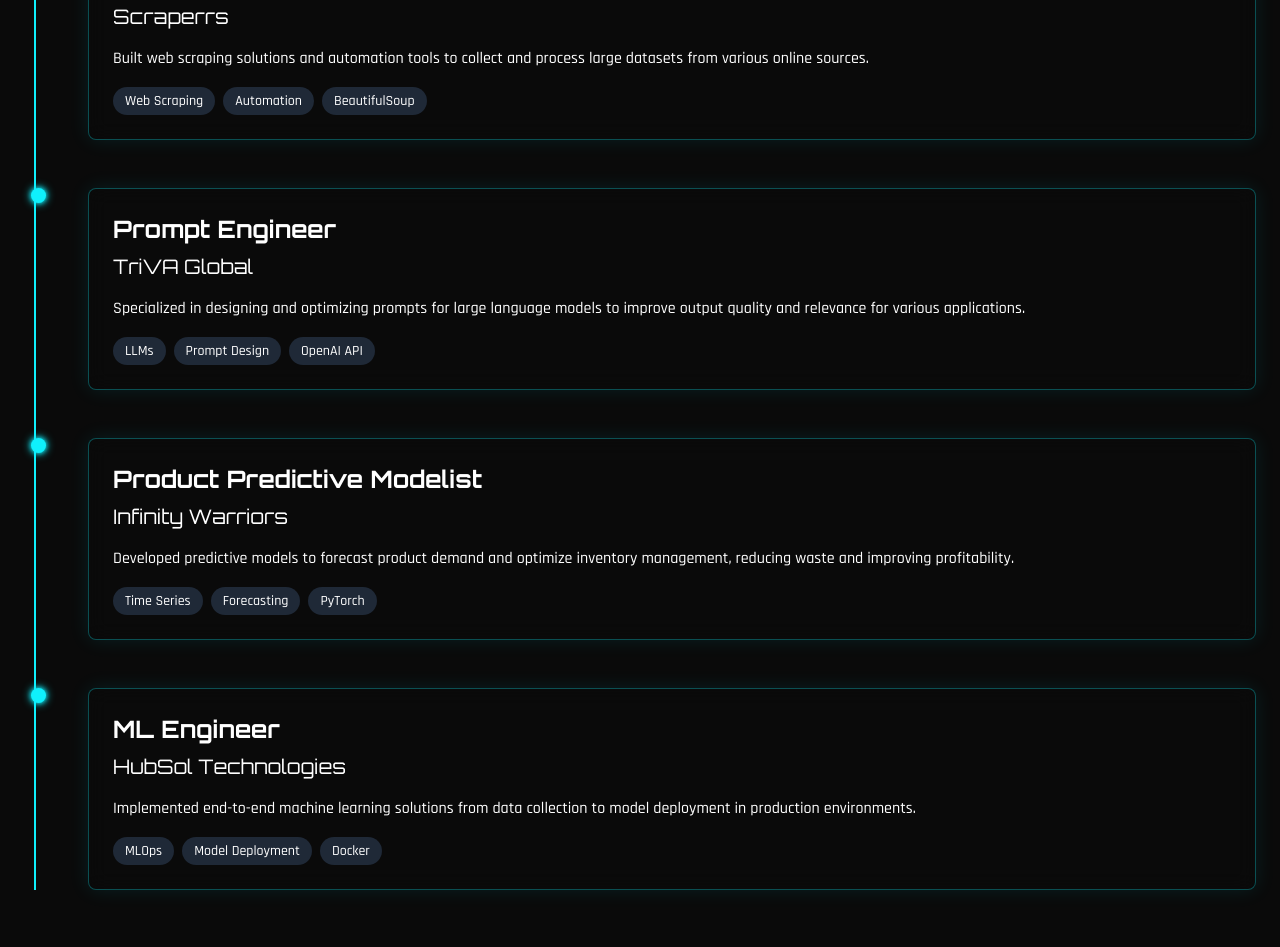
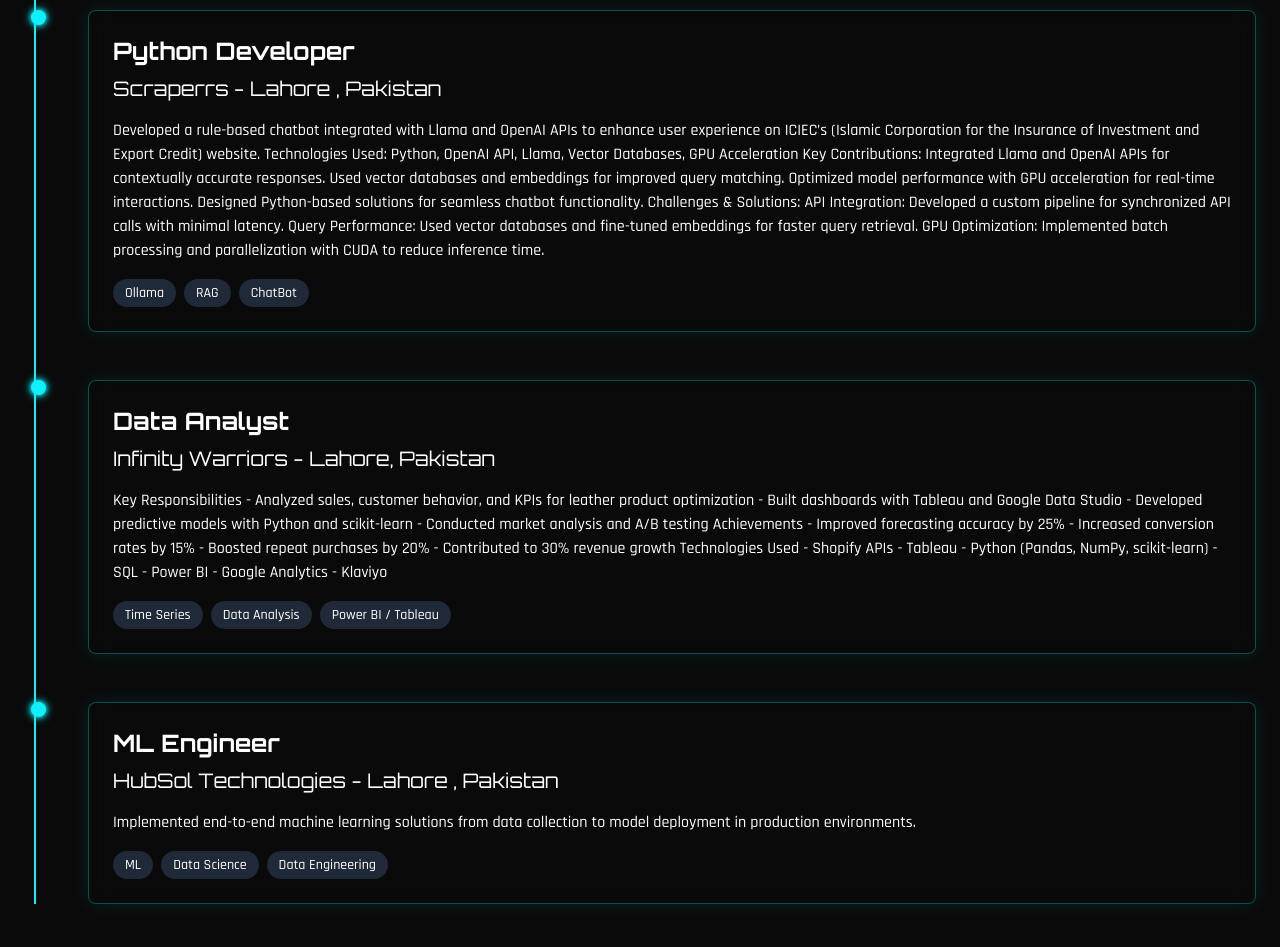
Before and after one commit to mahmad831/mahad-portfolio, a plain HTML site: page index.html in a window 1280 px wide. Shown: the part 2864-3811 px from the top of the page. Drawn offline with nearby package versions, Linux system fonts and the light colour scheme.

Commit message:
Update index.html

```diff
--- a/index.html
+++ b/index.html
@@ -508,7 +508,7 @@
                 <div class="mb-12 pl-8 relative timeline-item">
                     <div class="holographic-card p-6 rounded-lg">
                         <h3 class="text-xl md:text-2xl font-bold text-neon-blue mb-2">AI Software Engineer</h3>
-                        <h4 class="text-lg md:text-xl font-medium text-neon-purple mb-4">Salahuddin Softtech Solutions</h4>
+                        <h4 class="text-lg md:text-xl font-medium text-neon-purple mb-4">Salahuddin Softtech Solutions - Manama Bahrain</h4>
                         <p class="mb-4">At Salahuddin Softtech Solutions Bahrain, I was instrumental in developing a diverse portfolio of solutions that tackled complex operational challenges and enhanced digital capabilities. This included pioneering an Automated Invoice Generation System, a project that demanded meticulous attention to detail in programmatic document formatting and dynamic data integration to produce highly accurate, professional .docx outputs, significantly streamlining financial workflows. Concurrently, I undertook the critical initial phase of a Data Visualization Dashboard, involving the challenging task of consolidating and preparing disparate business datasets from sales registers to payment records to lay the groundwork for insightful analytical reporting. Furthermore, I engineered an advanced Voicebot Conversational AI system for a medical center's customer service, a unique endeavor that required sophisticated integration of AI models (including Eleven Labs for natural voice synthesis) to handle complex query automation, thereby pushing the boundaries of interactive patient support..</p>
                         <div class="flex flex-wrap gap-2">
                             <span class="px-3 py-1 bg-gray-800 rounded-full text-sm text-neon-blue">Python</span>
@@ -522,8 +522,8 @@
                 <div class="mb-12 pl-8 relative timeline-item">
                     <div class="holographic-card p-6 rounded-lg">
                         <h3 class="text-xl md:text-2xl font-bold text-neon-blue mb-2">Data Analyst</h3>
-                        <h4 class="text-lg md:text-xl font-medium text-neon-purple mb-4">AL Mersa Trading W.L.L</h4>
-                        <p class="mb-4">Transformed raw business data into actionable insights through advanced analytics and visualization, driving strategic decision-making.</p>
+                        <h4 class="text-lg md:text-xl font-medium text-neon-purple mb-4">AL Mersa Trading W.L.L - Budaiya Bahrain </h4>
+                        <p class="mb-4">Managing warehouse operations for CAM 2 and Eiffel engine oils and car batteries, utilizing Odoo ERP for comprehensive inventory control, procurement tracking, and logistics optimization. Leveraged Power BI and Tableau for real-time data analysis, enabling precise sales forecasting, stock level monitoring, and supply chain efficiency. Integrated AI-driven marketing tools to enhance product campaigns, optimize customer targeting, and drive sales growth through predictive analytics and automated marketing strategies. Improved operational workflows with automated reporting and data-driven decision-making, ensuring efficiency and scalability.</p>
                         <div class="flex flex-wrap gap-2">
                             <span class="px-3 py-1 bg-gray-800 rounded-full text-sm text-neon-blue">SQL</span>
                             <span class="px-3 py-1 bg-gray-800 rounded-full text-sm text-neon-blue">Power BI</span>
@@ -536,40 +536,66 @@
                 <div class="mb-12 pl-8 relative timeline-item">
                     <div class="holographic-card p-6 rounded-lg">
                         <h3 class="text-xl md:text-2xl font-bold text-neon-blue mb-2">Python Developer</h3>
-                        <h4 class="text-lg md:text-xl font-medium text-neon-purple mb-4">Scraperrs</h4>
-                        <p class="mb-4">Built web scraping solutions and automation tools to collect and process large datasets from various online sources.</p>
+                        <h4 class="text-lg md:text-xl font-medium text-neon-purple mb-4">Scraperrs - Lahore , Pakistan</h4>
+                        <p class="mb-4">Developed a rule-based chatbot integrated with Llama and OpenAI APIs to enhance user experience on ICIEC’s (Islamic Corporation for the Insurance of Investment and Export Credit) website.
+Technologies Used: Python, OpenAI API, Llama, Vector Databases, GPU Acceleration
+
+Key Contributions:
+
+Integrated Llama and OpenAI APIs for contextually accurate responses.
+
+Used vector databases and embeddings for improved query matching.
+
+Optimized model performance with GPU acceleration for real-time interactions.
+
+Designed Python-based solutions for seamless chatbot functionality.
+
+Challenges & Solutions:
+
+API Integration: Developed a custom pipeline for synchronized API calls with minimal latency.
+
+Query Performance: Used vector databases and fine-tuned embeddings for faster query retrieval.
+
+GPU Optimization: Implemented batch processing and parallelization with CUDA to reduce inference time.</p>
                         <div class="flex flex-wrap gap-2">
-                            <span class="px-3 py-1 bg-gray-800 rounded-full text-sm text-neon-blue">Web Scraping</span>
-                            <span class="px-3 py-1 bg-gray-800 rounded-full text-sm text-neon-blue">Automation</span>
-                            <span class="px-3 py-1 bg-gray-800 rounded-full text-sm text-neon-blue">BeautifulSoup</span>
+                            <span class="px-3 py-1 bg-gray-800 rounded-full text-sm text-neon-blue">Ollama</span>
+                            <span class="px-3 py-1 bg-gray-800 rounded-full text-sm text-neon-blue">RAG</span>
+                            <span class="px-3 py-1 bg-gray-800 rounded-full text-sm text-neon-blue">ChatBot</span>
                         </div>
                     </div>
                 </div>
 
-                <!-- TriVA Global -->
-                <div class="mb-12 pl-8 relative timeline-item">
-                    <div class="holographic-card p-6 rounded-lg">
-                        <h3 class="text-xl md:text-2xl font-bold text-neon-blue mb-2">Prompt Engineer</h3>
-                        <h4 class="text-lg md:text-xl font-medium text-neon-purple mb-4">TriVA Global</h4>
-                        <p class="mb-4">Specialized in designing and optimizing prompts for large language models to improve output quality and relevance for various applications.</p>
-                        <div class="flex flex-wrap gap-2">
-                            <span class="px-3 py-1 bg-gray-800 rounded-full text-sm text-neon-blue">LLMs</span>
-                            <span class="px-3 py-1 bg-gray-800 rounded-full text-sm text-neon-blue">Prompt Design</span>
-                            <span class="px-3 py-1 bg-gray-800 rounded-full text-sm text-neon-blue">OpenAI API</span>
-                        </div>
-                    </div>
-                </div>
+
 
                 <!-- Infinity Warriors -->
                 <div class="mb-12 pl-8 relative timeline-item">
                     <div class="holographic-card p-6 rounded-lg">
-                        <h3 class="text-xl md:text-2xl font-bold text-neon-blue mb-2">Product Predictive Modelist</h3>
-                        <h4 class="text-lg md:text-xl font-medium text-neon-purple mb-4">Infinity Warriors</h4>
-                        <p class="mb-4">Developed predictive models to forecast product demand and optimize inventory management, reducing waste and improving profitability.</p>
+                        <h3 class="text-xl md:text-2xl font-bold text-neon-blue mb-2">Data Analyst</h3>
+                        <h4 class="text-lg md:text-xl font-medium text-neon-purple mb-4">Infinity Warriors - Lahore, Pakistan</h4>
+                        <p class="mb-4">Key Responsibilities
+- Analyzed sales, customer behavior, and KPIs for leather product optimization
+- Built dashboards with Tableau and Google Data Studio
+- Developed predictive models with Python and scikit-learn
+- Conducted market analysis and A/B testing
+
+Achievements
+- Improved forecasting accuracy by 25%
+- Increased conversion rates by 15%
+- Boosted repeat purchases by 20%
+- Contributed to 30% revenue growth
+
+Technologies Used
+- Shopify APIs
+- Tableau
+- Python (Pandas, NumPy, scikit-learn)
+- SQL
+- Power BI
+- Google Analytics
+- Klaviyo </p>
                         <div class="flex flex-wrap gap-2">
                             <span class="px-3 py-1 bg-gray-800 rounded-full text-sm text-neon-blue">Time Series</span>
-                            <span class="px-3 py-1 bg-gray-800 rounded-full text-sm text-neon-blue">Forecasting</span>
-                            <span class="px-3 py-1 bg-gray-800 rounded-full text-sm text-neon-blue">PyTorch</span>
+                            <span class="px-3 py-1 bg-gray-800 rounded-full text-sm text-neon-blue">Data Analysis </span>
+                            <span class="px-3 py-1 bg-gray-800 rounded-full text-sm text-neon-blue">Power BI / Tableau</span>
                         </div>
                     </div>
                 </div>
@@ -578,12 +604,12 @@
                 <div class="mb-12 pl-8 relative timeline-item">
                     <div class="holographic-card p-6 rounded-lg">
                         <h3 class="text-xl md:text-2xl font-bold text-neon-blue mb-2">ML Engineer</h3>
-                        <h4 class="text-lg md:text-xl font-medium text-neon-purple mb-4">HubSol Technologies</h4>
+                        <h4 class="text-lg md:text-xl font-medium text-neon-purple mb-4">HubSol Technologies - Lahore , Pakistan</h4>
                         <p class="mb-4">Implemented end-to-end machine learning solutions from data collection to model deployment in production environments.</p>
                         <div class="flex flex-wrap gap-2">
-                            <span class="px-3 py-1 bg-gray-800 rounded-full text-sm text-neon-blue">MLOps</span>
-                            <span class="px-3 py-1 bg-gray-800 rounded-full text-sm text-neon-blue">Model Deployment</span>
-                            <span class="px-3 py-1 bg-gray-800 rounded-full text-sm text-neon-blue">Docker</span>
+                            <span class="px-3 py-1 bg-gray-800 rounded-full text-sm text-neon-blue">ML</span>
+                            <span class="px-3 py-1 bg-gray-800 rounded-full text-sm text-neon-blue">Data Science</span>
+                            <span class="px-3 py-1 bg-gray-800 rounded-full text-sm text-neon-blue">Data Engineering</span>
                         </div>
                     </div>
                 </div>
```
